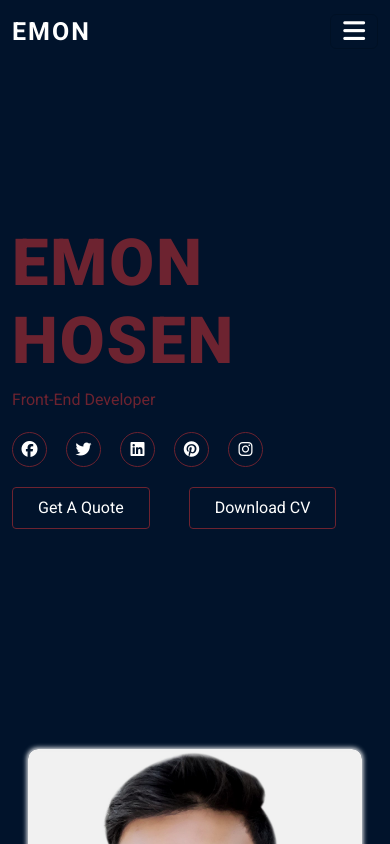
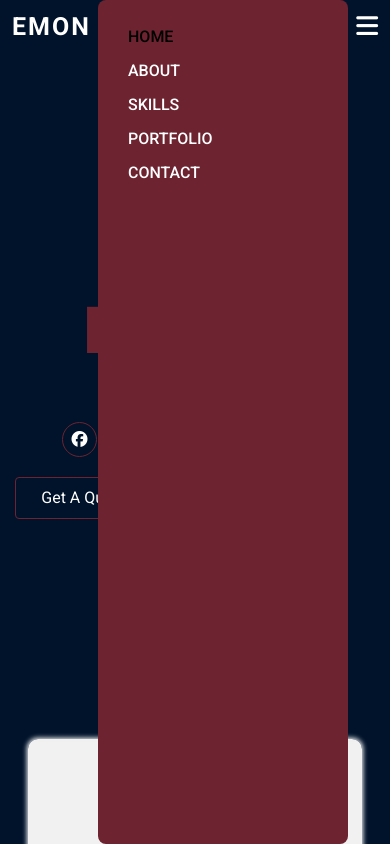
Before and after one commit to hosenemon/portfoli, a plain HTML site: page index.html in a window 390 px wide. Shown: the top 844 px of the page. Drawn offline with nearby package versions, Linux system fonts and the light colour scheme; some packages are replaced by stand-ins of ours; a script that the page names is missing.

Commit message:
Add files via upload

```diff
--- /dev/null
+++ b/assets/css/responsive.css
@@ -0,0 +1,39 @@
+@media screen and (max-width: 768px) {
+        .about_text .section_title {
+            text-align: center;
+            margin: 30px 0;
+        }
+        .about_text .section_title::after {
+            left: 50%;
+            transform: translateX(-50%);
+        }
+        .contact_info {
+            margin-left: 70px;
+        }
+        .navbar_icon {
+            display: block;
+        }
+        #navbar_nav {
+            background: #6D2330;
+            width: 250px;
+            border-radius: 8px;
+            padding: 15px;
+            position: absolute;
+            right: 30px;
+            top: 0px;
+            height: 100vh;
+
+
+        }
+        #navbar_nav ul li{
+            display: block;
+            margin: 10px 0;
+        }
+        #navbar_nav ul li a {
+            color: #fff;
+        }
+
+        #navbar_nav ul li.active a {
+            color: #000;
+        }
+}
--- a/assets/css/style.css
+++ b/assets/css/style.css
@@ -9,11 +9,10 @@ body {
     color: #6D2330;
     font-weight: 400;
     background-color: #01132B;
-
 }
 html, body {
     scroll-behavior: smooth;
-    overflow-y: hidden;
+    overflow-x: hidden;
 }
 section {
     padding: 60px 0;
@@ -52,32 +51,47 @@ ul {
     height: 2px;
     background-color: #6D2330;
 }
-.navbar-brand {
+.logo {
     font-size: 25px;
     color: #fff;
     font-weight: 700;
     text-transform: uppercase;
     letter-spacing: 2px;
     transition: 0.5s;
+    text-decoration: none;
 }
-.navbar-toggler {
+.navbar_icon {
     color: #fff;
     font-size: 25px;
+    background-color: transparent;
+    outline: none;
+    border: 0;
+    transition: 0.5s;
+    display: none;
 }
-.navbar-brand:hover {
+.navbar_icon:hover {
     color: #6D2330;
 }
-.navbar-nav .nav-item .nav-link {
+.logo:hover {
+    color: #6D2330;
+}
+#navbar_nav ul li {
+    display: inline-block;
+}
+#navbar_nav ul li a {
     color: #6D2330;
     margin: 0 15px;
     text-transform: uppercase;
     transition: 0.5s;
     font-weight: 500;
+    text-decoration: none;
 }
-.navbar-nav .nav-item .nav-link:hover, .navbar-nav .nav-item.active .nav-link {
+#navbar_nav ul li a:hover, #navbar_nav ul li.active a {
     color: #fff;
 }
-
+.hero_text {
+    text-align: center;
+}
 /* ==========================
         hero_text
 ============================ */
@@ -139,9 +153,9 @@ ul {
         about
 ============================ */
 .about_text {
-    padding: 20px 0;
     line-height: 1.5em;
     color: #6D2330;
+    margin: 20px 0;
 }
 
 /* ==========================
--- a/assets/js/app.js
+++ b/assets/js/app.js
@@ -30,9 +30,13 @@ $(document).ready(function() {
         $('html, body').animate({scrollTop: 0})
     })
     //menu active
-    $(".nav-item").click(function() {
+    $("#navbar_nav ul li").click(function() {
         $(this).addClass('active').siblings().removeClass('active');
     })
+    $('.navbar_icon').click(function() {
+        $('#navbar_nav').fadeToggle()
+    })
+
 
 })
 
--- a/index.html
+++ b/index.html
@@ -12,33 +12,35 @@
     <!-- bootstrap css -->
     <link rel="stylesheet" href="https://cdnjs.cloudflare.com/ajax/libs/bootstrap/5.3.3/css/bootstrap.min.css">
     <!-- wow css -->
-    <link rel="stylesheet" href="assets/css/animate.css">
+   <!--  <link rel="stylesheet" href="assets/css/animate.css"> -->
     <!-- stylesheet -->
     <link rel="stylesheet" href="assets/css/style.css">
+    <!-- responsive css -->
+    <link rel="stylesheet" href="assets/css/responsive.css">
 </head>
 <body>
     <!-- header start -->
     <header class="header wow bounceInUp" data-wow-duration="3s" data-wow-delay="1s">
         <div class="container">
-            <nav class="navbar navbar-expand-lg" >
-                <a href="index.html" class="navbar-brand"><span>Emon</span></a>
-                <button type="button" class="navbar-toggler" data-toggle="collapse" data-target="#navBar"><i class="fa-solid fa-bars"></i></button>
-                <div class="collapse navbar-collapse justify-content-end" id="navBar">
-                    <ul class="navbar-nav">
-                        <li class="nav-item active">
-                            <a href="#home" class="nav-link">Home</a>
+            <nav class="navbar">
+                <a href="index.html" class="logo"><span>Emon</span></a>
+                <button type="button" class="navbar_icon"><i class="fa-solid fa-bars"></i></button>
+                <div id="navbar_nav">
+                    <ul>
+                        <li class="active">
+                            <a href="#home">Home</a>
                         </li>
                         <li class="nav-item">
-                            <a href="#about" class="nav-link">About</a>
+                            <a href="#about">About</a>
                         </li>
                         <li class="nav-item">
-                            <a href="#skills" class="nav-link">Skills</a>
+                            <a href="#skills">Skills</a>
                         </li>
                         <li class="nav-item">
-                            <a href="#portfolio" class="nav-link">Portfolio</a>
+                            <a href="#portfolio">Portfolio</a>
                         </li>
                         <li class="nav-item">
-                            <a href="#contact" class="nav-link">Contact</a>
+                            <a href="#contact">Contact</a>
                         </li>
                     </ul>
                 </div>
@@ -50,7 +52,7 @@
     <section class="hero wow slideInLeft" id="home" data-wow-duration="3s" data-wow-delay="1s">
         <div class="container">
             <div class="row">
-                <div class="col-md-6">
+
                     <div class="hero_text">
                         <h1>Emon Hosen</h1>
                         <p>Front-End Developer</p>
@@ -68,23 +70,24 @@
                             <a href="assets/file/Emon Hosen Professional CV Resume.pdf" target="_blank">Download CV</a>
                         </div>
                     </div>
-                </div>
+
             </div>
         </div>
     </section>
     <!-- / Hero end -->
     <!-- about start -->
-    <section class="about wow bounceInUp" id="about" data-wow-duration="3s" data-wow-delay="1s>
+    <section class="about wow bounceInUp" id="about" data-wow-duration="3s" data-wow-delay="1s">
         <div class="container">
             <div class="row">
-                <div class="col-md-6">
+                <div class=" col-md-12 col-lg-6 col-xl-6">
                     <div class="hero_img">
                         <img src="assets/img/Emon-Hosen.jpeg" alt="">
                     </div>
                 </div>
-                <div class="col-md-6">
-                    <h2 class="section_title">About Me</h2>
+                <div class=" col-md-12 col-lg-6 col-xl-6">
+
                     <div class="about_text">
+                        <h2 class="section_title">About Me</h2>
                         <h4>More Then 4+ Years Of Proggramming Experience</h4>
                         <p>Hi, I'm Emon Hosen A Skilled Front-End Web Developer With Four Years Of Experience Creating Dynamic And Responsive Web Applications. Proficient In HTML, CSS, JavaScript, And Popular Frameworks Such As Bootstrap, Tailwind, JQuery, And React, In Designing User-Friendly Interfaces And Ensuring Seamless User Experiences. With A Strong Eye For Detail And A Passion For Staying Updated With The Latest Web Technologies And Trends, I Have Successfully Delivered Numerous Projects, Collaborating Effectively To Meet Client Requirements And Project Deadlines.</p>
                     </div>
@@ -172,7 +175,7 @@
                 <h2 class="section_title">Recent Work</h2>
             </div>
             <div class="row">
-                <div class="col-md-4">
+                <div class="col-md-6 col-xl-4">
                     <div class="port_item">
                         <a href="https://hosenemon.github.io/Musicology/" target="_blank"><img src="assets/img/musicology-full-view.png" alt="Musicology"></a>
                         <div class="caption">
@@ -180,7 +183,7 @@
                         </div>
                     </div>
                 </div><!-- /col -->
-                <div class="col-md-4">
+                <div class="col-md-6 col-xl-4">
                     <div class="port_item">
                         <a href="https://hosenemon.github.io/CabHub-Taxi/" target="_blank"><img src="assets/img/cabHub-full-view.png" alt="CabHub Taxi company"></a>
                         <div class="caption">
@@ -188,7 +191,7 @@
                         </div>
                     </div>
                 </div><!-- /col -->
-                <div class="col-md-4">
+                <div class="col-md-6 col-xl-4">
                     <div class="port_item">
                         <a href="https://hosenemon.github.io/Cuda/" target="_blank"><img src="assets/img/cuda-single-page-template.png" alt="Cuda Portfolio Template"></a>
                         <div class="caption">
@@ -207,7 +210,7 @@
                 <h2 class="section_title">Send A Messages</h2>
             </div>
             <div class="row">
-            <div class="col-md-6">
+            <div class="col-lg-6 col-xl-6">
                 <form action="#" class="contact_form">
                     <input type="text" id="name" name="name" required placeholder="Type your name here">
                     <input type="email" id="email" name="email" required placeholder="Type your email here">
@@ -216,7 +219,7 @@
 
                 </form>
             </div>
-            <div class="col-md-6">
+            <div class="col-lg-6 col-xl-6">
                 <div class="contact_info">
                     <ul>
                         <li><i class="fa-solid fa-paper-plane"></i>
```
